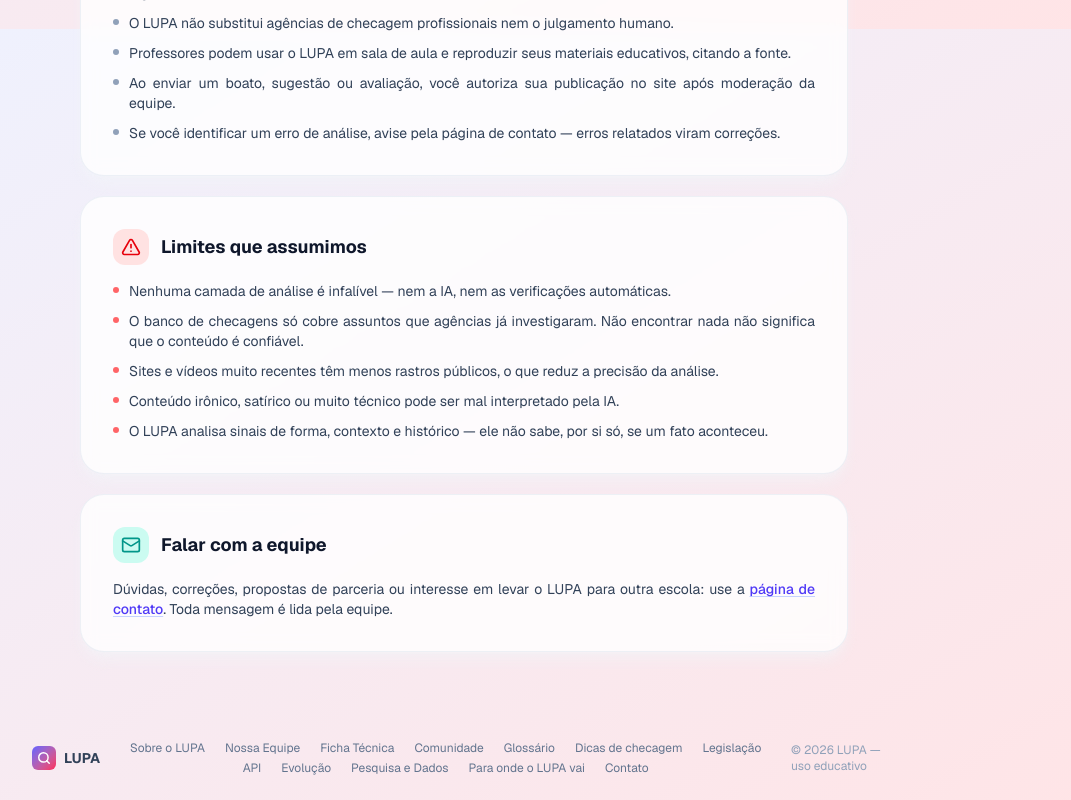
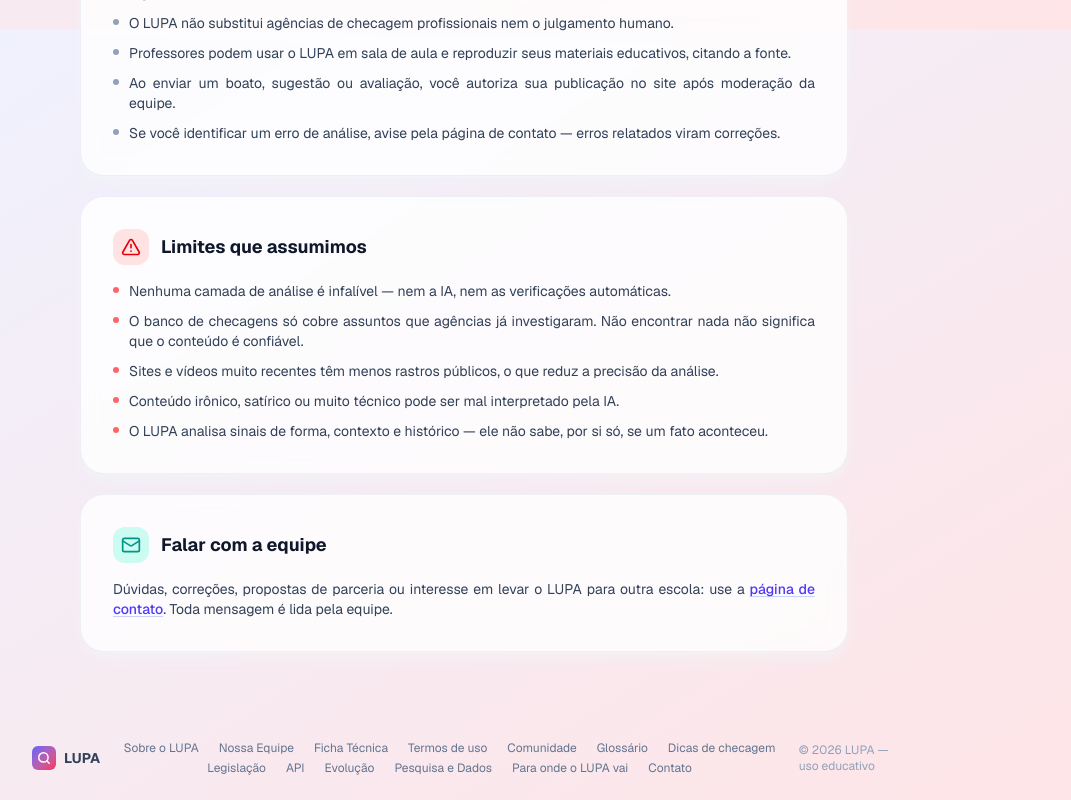
Before and after one commit to Clarice-Cunha/lupa, a Next.js app in the folder frontend/: page /ficha-tecnica in a window 1280 px wide. Shown: the part 3971-4771 px from the top of the page, without its empty margins (176-1247 px from the left). Built offline with nearby package versions, Linux system fonts and the light colour scheme; no server answers.

Commit message:
feat: adiciona Termos de uso no rodape, com ancora na ficha tecnica

```diff
--- a/frontend/app/_components/Rodape.tsx
+++ b/frontend/app/_components/Rodape.tsx
@@ -28,6 +28,9 @@
           </Link>
           <Link href="/ficha-tecnica" className="text-xs text-slate-500 hover:text-slate-800 transition dark:hover:text-slate-300">
             Ficha Técnica
+          </Link>
+          <Link href="/ficha-tecnica#termos-de-uso" className="text-xs text-slate-500 hover:text-slate-800 transition dark:hover:text-slate-300">
+            Termos de uso
           </Link>
           <Link href="/comunidade" className="text-xs text-slate-500 hover:text-slate-800 transition dark:hover:text-slate-300">
             Comunidade
--- a/frontend/app/ficha-tecnica/page.tsx
+++ b/frontend/app/ficha-tecnica/page.tsx
@@ -186,6 +186,7 @@
   titulo,
   children,
   atraso,
+  id,
 }: {
   icone: ReactNode;
   cor: string;
@@ -193,10 +194,14 @@
   titulo: string;
   children: ReactNode;
   atraso: number;
+  /** Âncora opcional, para que outras páginas possam apontar direto para a seção. */
+  id?: string;
 }) {
   return (
     <section
-      className="animate-fade-in-up rounded-3xl border border-slate-200/60 bg-white/80 p-6 shadow-lg shadow-slate-100/60 backdrop-blur-sm dark:border-slate-700 dark:bg-slate-800 dark:shadow-slate-900/40 sm:p-8"
+      id={id}
+      // scroll-mt-20 impede que o menu fixo do topo cubra o título ao chegar pela âncora
+      className="animate-fade-in-up scroll-mt-20 rounded-3xl border border-slate-200/60 bg-white/80 p-6 shadow-lg shadow-slate-100/60 backdrop-blur-sm dark:border-slate-700 dark:bg-slate-800 dark:shadow-slate-900/40 sm:p-8"
       style={{ animationDelay: `${atraso}s` }}
     >
       <div className="mb-4 flex items-center gap-3">
@@ -543,6 +548,7 @@
             corFundo="bg-slate-100 dark:bg-slate-700"
             titulo="Termos de uso"
             atraso={0.59}
+            id="termos-de-uso"
           >
             <ul className="space-y-2.5 text-sm text-slate-700 dark:text-slate-300">
               {[
```
Also changed, not shown: 1 other file (tests, documents, lock files or other folders).
